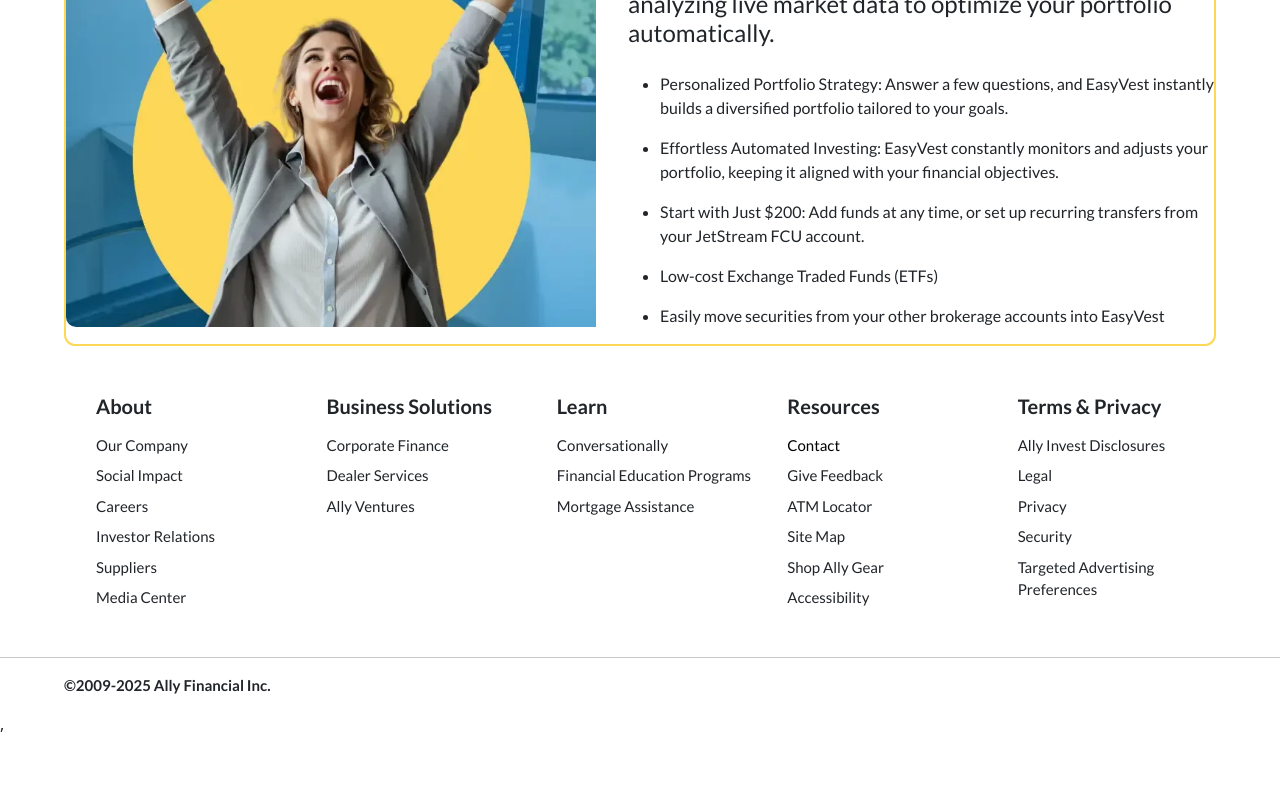
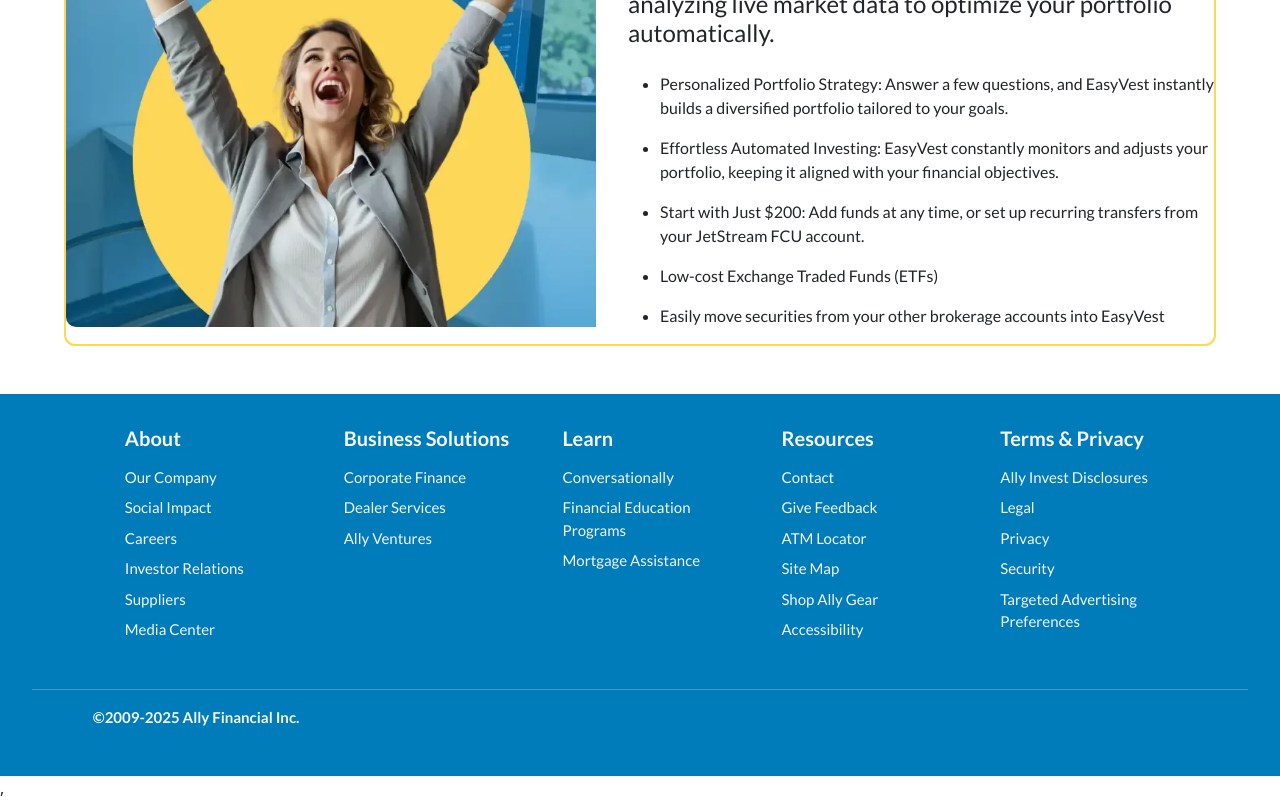
Before and after one commit to moonlightblessed6-source/onlinebnks, a React (Vite) app: page / in a window 1280 px wide. Shown: the part 1773-2573 px from the top of the page. Before the commit the page ends 2509 px from the top, so only its background shows below. Built offline with nearby package versions, Linux system fonts and the light colour scheme.

Commit message:
Your commit message

```diff
--- a/src/componients/Footer.jsx
+++ b/src/componients/Footer.jsx
@@ -43,7 +43,7 @@ const Footer = () => {
 
             <ul>
                 <h5><strong>Resources</strong></h5>
-                <li><Link>Contact</Link></li>
+                <li><Link style={{color: 'whitesmoke'}}>Contact</Link></li>
                 <li>Give Feedback</li>
                 <li>ATM Locator</li>
                 <li>Site Map</li>
--- a/src/componients/styled.js
+++ b/src/componients/styled.js
@@ -575,6 +575,7 @@ image{
         display: flex;
         flex-direction: column;
         width: 90%;
+           border: none;
     }
 
     .EasyVestwraper>div{
@@ -617,11 +618,19 @@ export const Footers = styled.footer`
  font-family: "Lato", sans-serif;
   font-size: 15px;
 
+
+  .footerwrapper{
+background-color: #007cba;
+color: whitesmoke;
+padding: 2rem;
+  }
+
 .temss{
     display: flex;
     justify-content: space-between;
     width: 90%;
     margin: auto;
+
 }
 
 p{
@@ -654,7 +663,10 @@ margin-bottom: 2rem;
 .bottonlast{
     width: 90%;
     margin: auto;
-    margin-block:1rem;
+    /* margin-block:1rem; */
+    background-color: #007cba;
+color: whitesmoke;
+
 }
 
 @media screen and (max-width: 1000px) {
```
